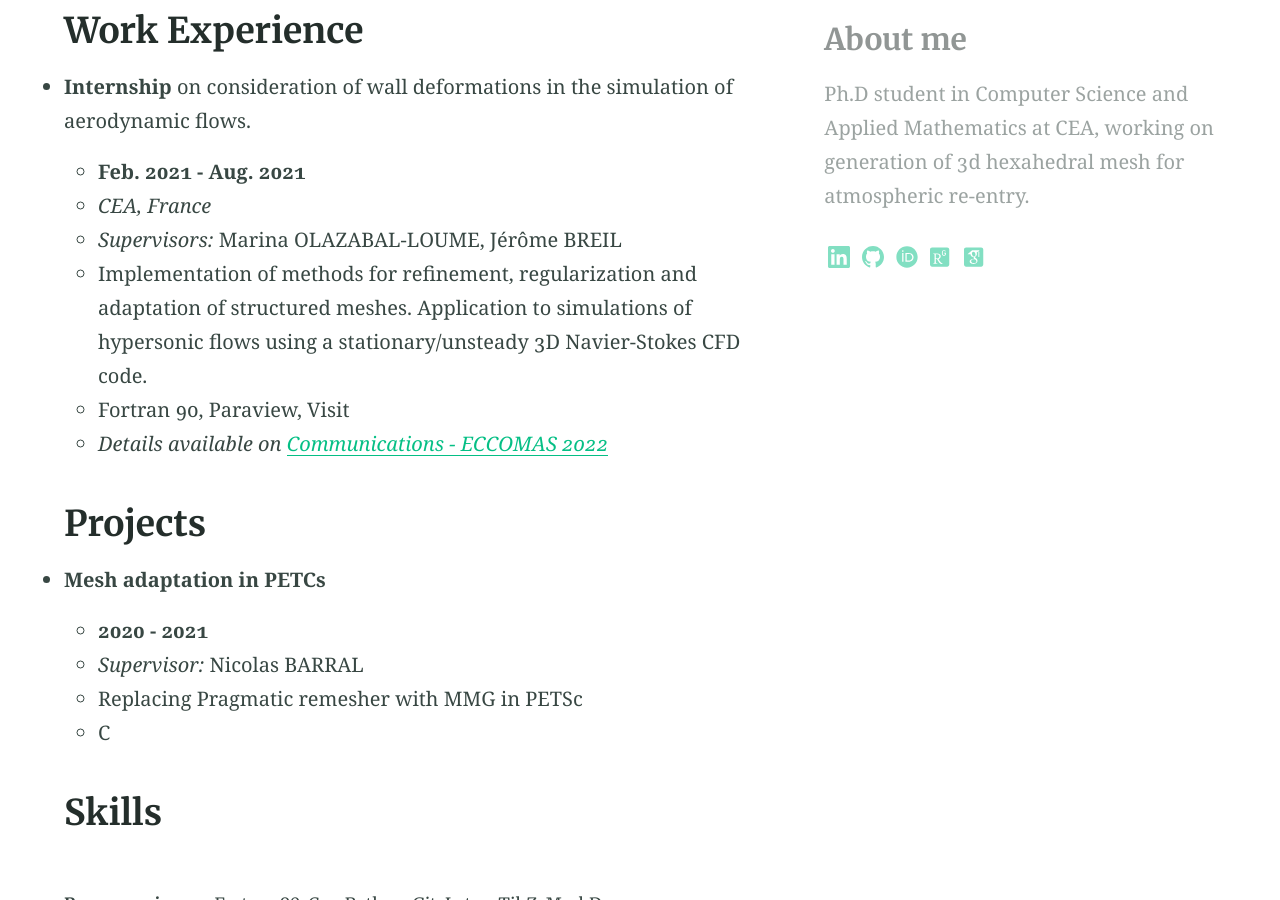
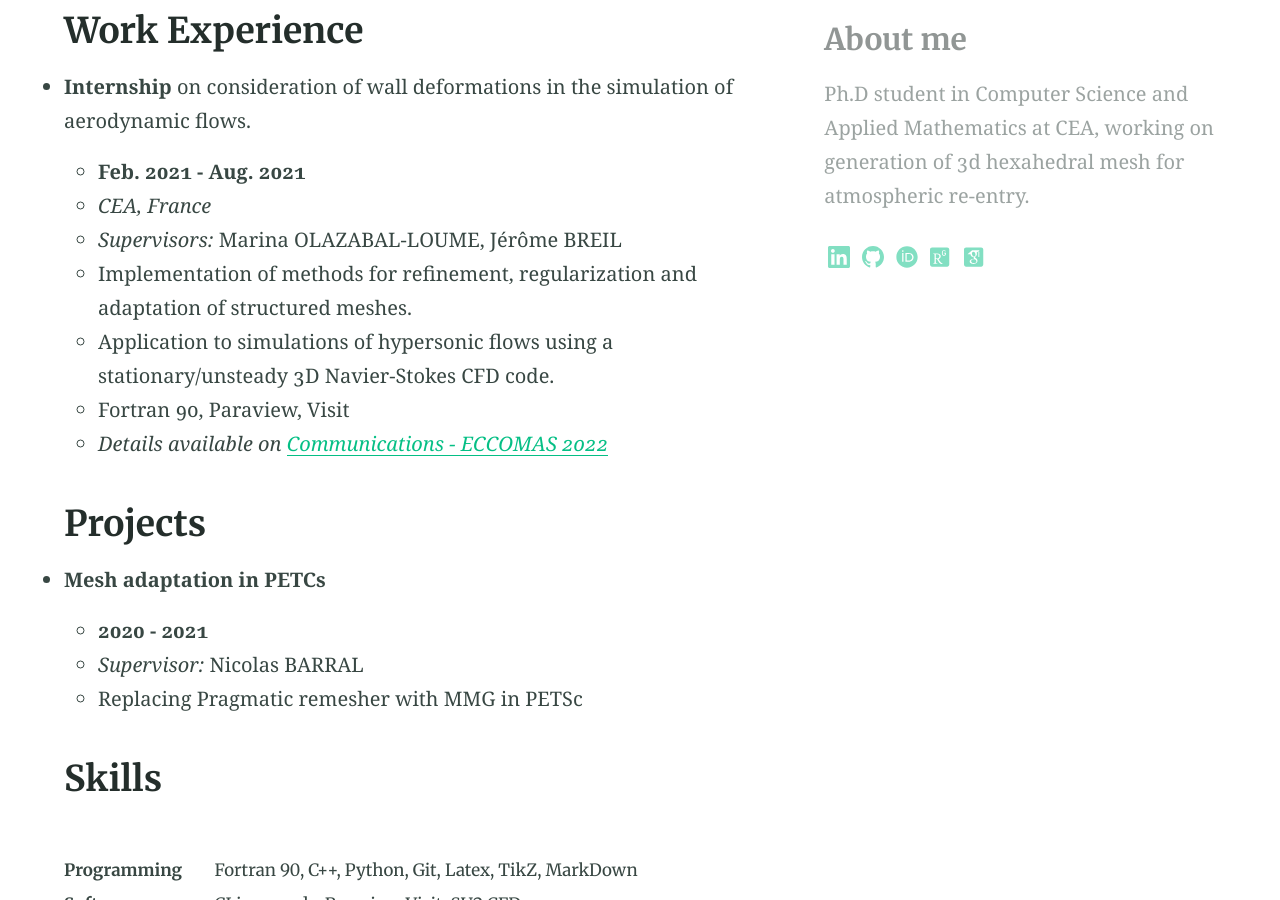
Before and after one commit to claireroche/claireroche.github.io, a Jekyll site: the page built from cv.md, in a window 1280 px wide and 900 px high, scrolled down 1376 px. Built offline with Jekyll 4.4.1, drawn with Linux system fonts in a browser that asks for light colours; a style sheet for code colours, icons or effects is not loaded.

Commit message:
modify cv

```diff
--- a/cv.md
+++ b/cv.md
@@ -44,7 +44,8 @@ aside: true
   * **Feb. 2021 - Aug. 2021**
   * _CEA, France_
   * _Supervisors:_ Marina OLAZABAL-LOUME, Jérôme BREIL
-  * Implementation of methods for refinement, regularization and adaptation of structured meshes. Application to simulations of hypersonic flows using a stationary/unsteady 3D Navier-Stokes CFD code.
+  * Implementation of methods for refinement, regularization and adaptation of structured meshes.
+  * Application to simulations of hypersonic flows using a stationary/unsteady 3D Navier-Stokes CFD code.
   * Fortran 90, Paraview, Visit
   * _Details available on [Communications - ECCOMAS 2022](https://claireroche.github.io/conference%20proceeding/2022/11/24/eccomas-proceeding/)_
 
@@ -57,7 +58,6 @@ aside: true
   * **2020 - 2021**
   * _Supervisor:_ Nicolas BARRAL
   * Replacing Pragmatic remesher with MMG in PETSc
-  * C
 
 
 
```
